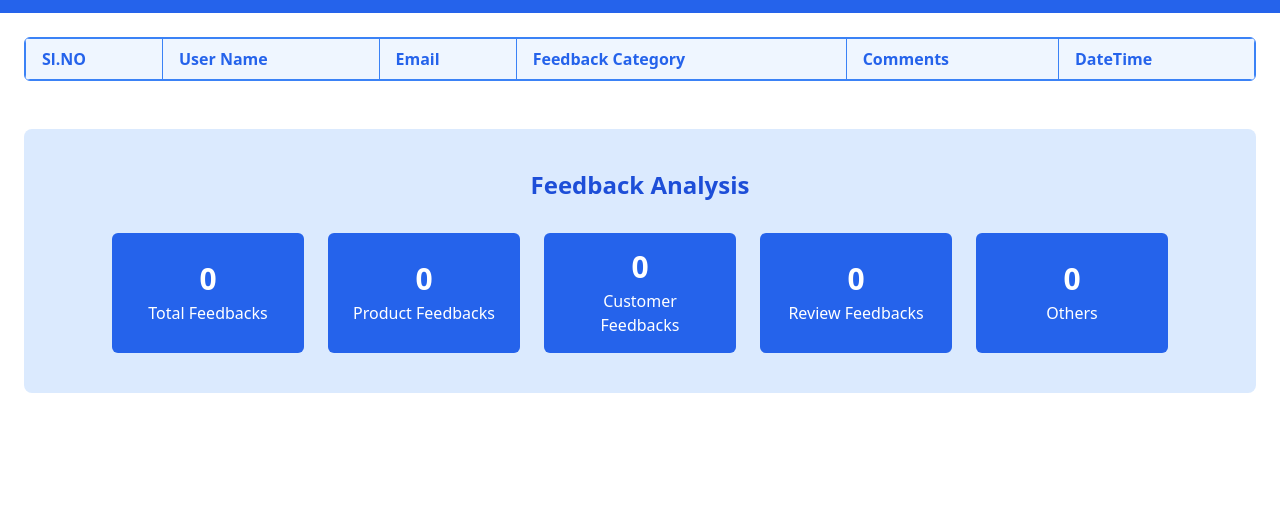
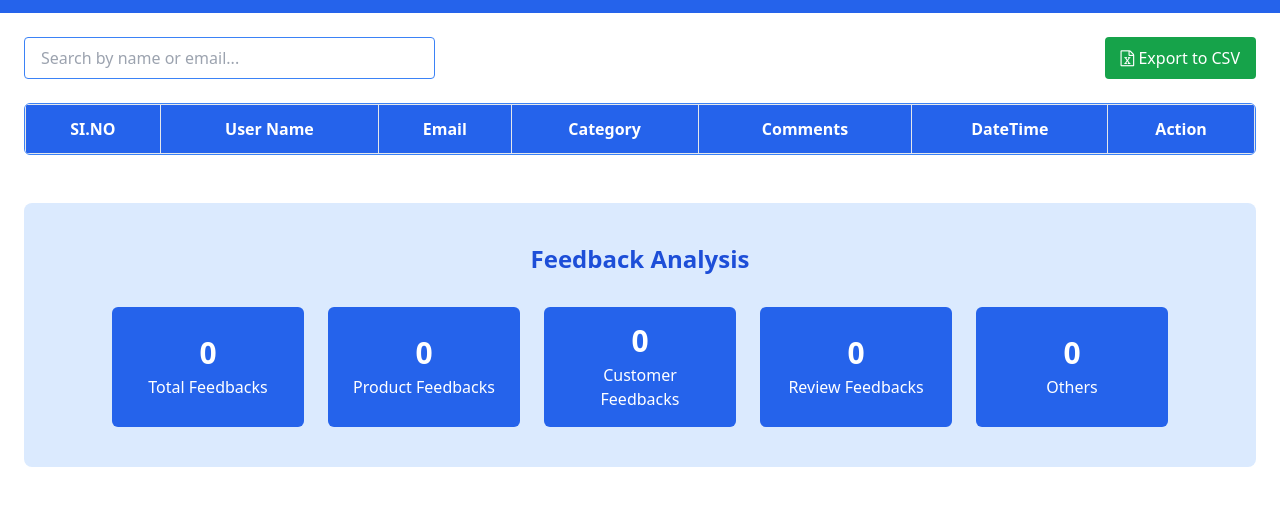
Before and after one commit to Givenyash/Feedback-Collection-System, a website: page public/dashboard.html in a window 1280 px wide. Shown: the part 51-556 px from the top of the page. Drawn offline with nearby package versions, Linux system fonts and the light colour scheme; no server answers.

Commit message:
This Front-end file is used to manage the structure of Admin view

```diff
--- a/public/dashboard.html
+++ b/public/dashboard.html
@@ -9,6 +9,9 @@
   <script src="https://cdn.tailwindcss.com"></script>
 
   <script src="/js/dashboard.js"></script>
+
+ <!-- trash icon font awesom link -->
+  <link rel="stylesheet" href="https://cdnjs.cloudflare.com/ajax/libs/font-awesome/4.7.0/css/font-awesome.min.css">
 
 </head>
 
@@ -23,19 +26,31 @@
   <!-- Main Container -->
   <main class="p-6">
 
+    <!-- Search system with button -->
+    <div class="flex flex-col md:flex-row justify-between gap-4 mb-6">
+    <input type="text" id="searchInput" placeholder="Search by name or email..."
+           class="border border-blue-500 rounded px-4 py-2 w-full md:w-1/3 focus:outline-none focus:ring-2 focus:ring-blue-600">
+
+    <button id="exportBtn" class="bg-green-600 text-white px-4 py-2 rounded hover:bg-green-700 transition">
+        <i class="fa fa-file-excel-o"></i> Export to CSV
+    </button>
+</div>
+
     <!-- Feedback Table -->
     <div class="border border-blue-500 rounded-md overflow-hidden">
       <table class="w-full text-left border-collapse">
-        <thead class="bg-blue-50 text-blue-600">
-          <tr>
-            <th class="border border-blue-500 px-4 py-2">Sl.NO</th>
-            <th class="border border-blue-500 px-4 py-2">User Name</th>
-            <th class="border border-blue-500 px-4 py-2">Email</th>
-            <th class="border border-blue-500 px-4 py-2">Feedback Category</th>
-            <th class="border border-blue-500 px-4 py-2">Comments</th>
-            <th class="border border-blue-500 px-4 py-2">DateTime</th>
-          </tr>
-        </thead>
+
+       <thead class="bg-blue-600 text-white text-center">
+    <tr>
+         <th class="p-3 border">SI.NO</th>
+        <th class="p-3 border">User Name</th>
+        <th class="p-3 border">Email</th>
+        <th class="p-3 border">Category</th>
+        <th class="p-3 border">Comments</th>
+        <th class="p-3 border">DateTime</th>
+        <th class="p-3 border">Action</th>
+    </tr>
+</thead>
 
        <tbody id="feedbackTable">
     </tbody>
```
